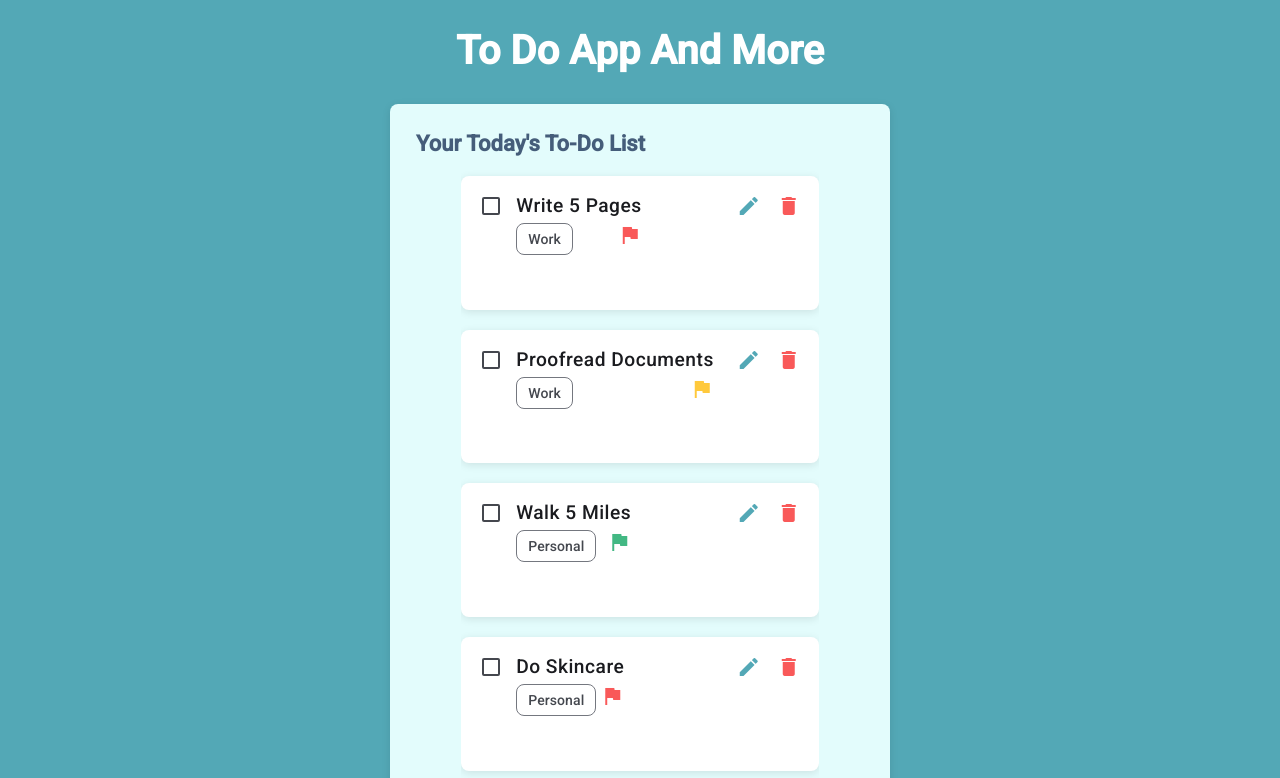
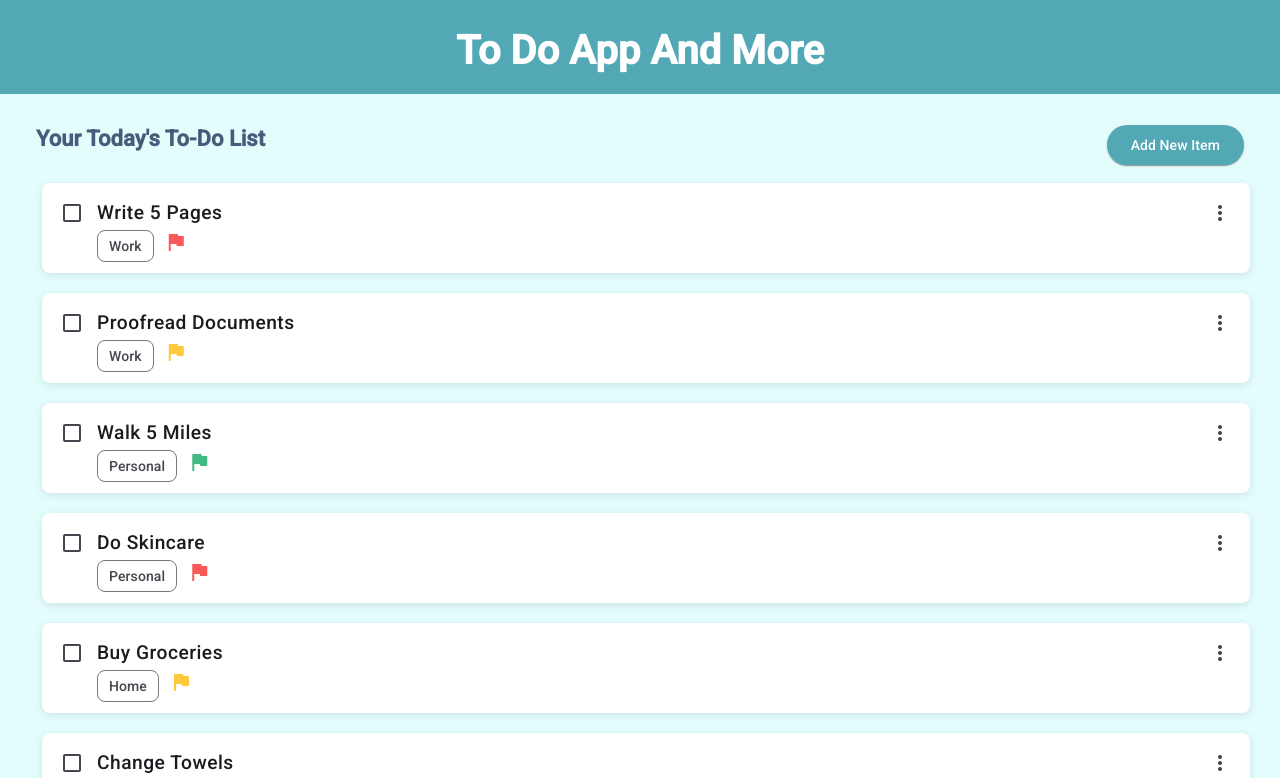
Before and after one commit to Nancy214/ToDo-App-And-More, an Angular app: page / in a window 1280 px wide. Shown: the top 778 px of the page. Built offline with nearby package versions, Linux system fonts and the light colour scheme.

Commit message:
ui change and modified edit for category and priority

```diff
--- a/src/app/add-todo-dialog/add-todo-dialog.component.html
+++ b/src/app/add-todo-dialog/add-todo-dialog.component.html
@@ -1,12 +1,12 @@
-<h2 mat-dialog-title>Add New Item</h2>
+<h2 mat-dialog-title>{{editTodo? 'Edit Item' : 'Add New Item'}}</h2>
 <mat-dialog-content style="padding-top: 5px">
   <mat-form-field appearance="outline">
     <mat-label>Title</mat-label>
-    <input matInput [(ngModel)]="newTodoTitle" placeholder="Enter title" />
+    <input matInput [(ngModel)]="title" placeholder="Enter title" />
   </mat-form-field>
   <mat-form-field appearance="outline">
     <mat-label>Category</mat-label>
-    <mat-select [(ngModel)]="newTodoCategory">
+    <mat-select [(ngModel)]="category">
       <mat-option *ngFor="let category of categories" [value]="category">{{
         category
       }}</mat-option>
@@ -14,7 +14,7 @@
   </mat-form-field>
   <mat-form-field appearance="outline">
     <mat-label>Priority</mat-label>
-    <mat-select [(ngModel)]="newTodoPriority">
+    <mat-select [(ngModel)]="priority">
       <mat-option *ngFor="let priority of prorities" [value]="priority">{{
         priority
       }}</mat-option>
--- a/src/app/add-todo-dialog/add-todo-dialog.component.ts
+++ b/src/app/add-todo-dialog/add-todo-dialog.component.ts
@@ -1,5 +1,5 @@
-import { Component } from '@angular/core';
-import { MatDialogRef } from '@angular/material/dialog';
+import { Component, Inject } from '@angular/core';
+import { MAT_DIALOG_DATA, MatDialogRef } from '@angular/material/dialog';
 import { MatDialogModule } from '@angular/material/dialog';
 import { NgModule } from '@angular/core';
 import { FormsModule, ReactiveFormsModule } from '@angular/forms';
@@ -27,33 +27,38 @@ import { CATEGORIES, PRIORITIES } from '../models/todo';
   styleUrl: './add-todo-dialog.component.scss',
 })
 export class AddTodoDialogComponent {
-  newTodoTitle: string = '';
-  newTodoCategory: string = '';
-  newTodoPriority: string = '';
+  title: string = '';
+  category: string = '';
+  priority: string = '';
 
   categories = CATEGORIES;
   prorities = PRIORITIES;
 
   constructor(
+
     public dialogRef: MatDialogRef<AddTodoDialogComponent>,
-    public snackbar: MatSnackBar
-  ) {}
+    @Inject(MAT_DIALOG_DATA) public editTodo: any
+  ) {
+    if (editTodo) {
+      this.title = editTodo.title || '';
+      this.category = editTodo.category || '';
+      this.priority = editTodo.priority || '';
+    }
+  }
 
   onCancel(): void {
     this.dialogRef.close();
   }
 
   onSave(): void {
-    if (!this.newTodoTitle.trim()) {
-      this.snackbar.open('Title cannot be empty', 'Close', {
-        duration: 3000,
-      });
+    if (!this.title.trim()) {
+
       return;
     }
     this.dialogRef.close({
-      title: this.newTodoTitle,
-      category: this.newTodoCategory,
-      priority: this.newTodoPriority,
+      title: this.title,
+      category: this.category,
+      priority: this.priority,
     });
   }
 }
--- a/src/app/todo-list/todo-list.component.html
+++ b/src/app/todo-list/todo-list.component.html
@@ -1,23 +1,32 @@
 <div class="container">
-  <mat-card class="category-card">
+  <mat-card class="outer-card">
     <mat-card-header>
       <mat-card-title>Your Today's To-Do List</mat-card-title>
+      <button
+        mat-raised-button
+        class="add-button"
+        (click)="openAddTodoDialog()"
+      >
+        Add New Item
+      </button>
     </mat-card-header>
     <mat-card-content>
       <mat-list>
         <mat-list-item *ngFor="let todo of todos" style="height: auto">
-          <mat-card [class.completed]="todo.completed">
+          <mat-card [class.completed]="todo.completed" class="inner-card">
             <!-- View Mode -->
             <mat-checkbox
               [(ngModel)]="todo.completed"
               (check)="toggleCompletion(todo)"
-              [disabled]="editingToDoId === todo.id"
             >
             </mat-checkbox>
-            <div *ngIf="editingToDoId !== todo.id" class="todo-view">
+            <div class="todo-view">
               <h6>
-                {{ todo.title }}<br /><span
-                  ><mat-chip>{{ todo.category }}</mat-chip
+                <span [class.done]="todo.completed">{{ todo.title }}</span>
+                <br /><span class="subtitle"
+                  ><mat-chip style="margin-right: 10px">{{
+                    todo.category
+                  }}</mat-chip
                   ><mat-icon
                     [ngStyle]="
                       todo.priority === 'High'
@@ -32,7 +41,26 @@
               </h6>
 
               <div class="actions">
-                <button
+                <button mat-icon-button [matMenuTriggerFor]="menu">
+                  <mat-icon>more_vert</mat-icon>
+                </button>
+                <mat-menu #menu="matMenu">
+                  <button
+                    mat-menu-item
+                    [disabled]="todo.completed === true"
+                    (click)="openEditTodoDialog(todo)"
+                  >
+                    Edit
+                  </button>
+                  <button
+                    mat-menu-item
+                    [disabled]="todo.completed === true"
+                    (click)="deleteTodo(todo.id)"
+                  >
+                    Delete
+                  </button>
+                </mat-menu>
+                <!-- <button
                   mat-icon-button
                   [disabled]="todo.completed === true"
                   (click)="startEditing(todo.id)"
@@ -45,12 +73,12 @@
                   (click)="deleteTodo(todo.id)"
                 >
                   <mat-icon style="color: #f95959">delete</mat-icon>
-                </button>
+                </button> -->
               </div>
             </div>
 
             <!-- Edit Mode -->
-            <div *ngIf="editingToDoId === todo.id" class="todo-edit">
+            <!-- <div *ngIf="editingToDoId === todo.id" class="todo-edit">
               <mat-form-field appearance="outline">
                 <mat-label>Title</mat-label>
                 <input matInput #titleInput [(ngModel)]="todo.title" />
@@ -71,17 +99,10 @@
                   Cancel
                 </button>
               </div>
-            </div>
+            </div> -->
           </mat-card>
         </mat-list-item>
       </mat-list>
-      <button
-        mat-raised-button
-        class="add-button"
-        (click)="openAddTodoDialog()"
-      >
-        Add New Item
-      </button>
     </mat-card-content>
   </mat-card>
 </div>
--- a/src/app/todo-list/todo-list.component.scss
+++ b/src/app/todo-list/todo-list.component.scss
@@ -2,23 +2,31 @@
   display: flex;
   flex-direction: column;
   align-items: center;
+  overflow-x: hidden;
 }
+mat-card-header {
+  display: flex;
+  justify-content: space-between;
+}
+
 mat-card-title {
   color: #455d7a;
   font-weight: 600;
+  padding-left: 20px;
 }
 
-.category-card {
+.outer-card {
   display: flex;
   flex-direction: column;
-  height: fit-content;
   background-color: #e3fcfc;
-  max-width: min-content;
-  min-width: 500px;
+  width: 100%;
+  border-radius: 0;
+  padding: 15px 20px 15px 0;
+  min-height: 110vh;
 }
 
-mat-card {
-  margin: 10px 0;
+.inner-card {
+  margin: 10px 10px 10px 10px;
   padding: 10px;
   background-color: #ffffff;
   border-radius: 8px;
@@ -27,22 +35,27 @@ mat-card {
   display: flex;
   flex-direction: row;
   text-wrap-mode: wrap;
+  height: 90px;
 
   &:hover {
     box-shadow: 0 4px 16px rgba(0, 0, 0, 0.15);
   }
 
   &.completed {
-    text-decoration: line-through;
+    //text-decoration: line-through;
     opacity: 0.7;
     color: #999;
   }
 }
 
+.done {
+  text-decoration: line-through;
+}
+
 mat-card-content {
   display: flex;
   flex-direction: column;
-  align-items: center;
+  width: 100%;
 }
 
 mat-checkbox {
@@ -63,11 +76,11 @@ mat-checkbox {
   font-weight: 500;
 }
 
-span {
+.subtitle {
   font-weight: 100;
   font-size: 0.9rem;
   display: flex;
-  justify-content: space-between;
+  justify-content: start;
   margin-top: 5px;
 }
 
--- a/src/app/todo-list/todo-list.component.ts
+++ b/src/app/todo-list/todo-list.component.ts
@@ -10,6 +10,7 @@ import { MatSnackBarModule } from '@angular/material/snack-bar';
 import { CommonModule } from '@angular/common';
 import { MatCheckboxModule } from '@angular/material/checkbox';
 import { MatChipsModule } from '@angular/material/chips';
+import { MatMenuModule } from '@angular/material/menu';
 
 import { CATEGORIES, PRIORITIES, Todo } from '../models/todo';
 import { MatSnackBar } from '@angular/material/snack-bar';
@@ -30,6 +31,7 @@ import { AddTodoDialogComponent } from '../add-todo-dialog/add-todo-dialog.compo
     MatSnackBarModule,
     MatCheckboxModule,
     MatChipsModule,
+    MatMenuModule,
   ],
   templateUrl: './todo-list.component.html',
   styleUrl: './todo-list.component.scss',
@@ -87,35 +89,35 @@ export class TodoListComponent {
 
   constructor(public snackbar: MatSnackBar, private dialog: MatDialog) {}
 
-  startEditing(todoId: number): void {
-    this.editingToDoId = todoId;
-  }
+  // startEditing(todoId: number): void {
+  //   this.editingToDoId = todoId;
+  // }
 
-  cancelEdit(): void {
-    this.editingToDoId = false;
-  }
+  // cancelEdit(): void {
+  //   this.editingToDoId = false;
+  // }
 
   toggleCompletion(todo: Todo): void {
     todo.completed = !todo.completed;
   }
 
-  saveEdit(todoId: number, updatedTitle: string): void {
-    const todo = this.todos.find((t) => t.id === todoId);
-    if (!todo) return;
+  // saveEdit(todoId: number, updatedTitle: string): void {
+  //   const todo = this.todos.find((t) => t.id === todoId);
+  //   if (!todo) return;
 
-    if (!updatedTitle.trim()) {
-      this.snackbar.open('Title cannot be empty.', 'Close', {
-        duration: 3000,
-      });
-      return;
-    }
+  //   if (!updatedTitle.trim()) {
+  //     this.snackbar.open('Title cannot be empty.', 'Close', {
+  //       duration: 3000,
+  //     });
+  //     return;
+  //   }
 
-    todo.title = updatedTitle;
-    this.editingToDoId = false;
-    this.snackbar.open('To Do item updated successfully', 'Close', {
-      duration: 3000,
-    });
-  }
+  //   todo.title = updatedTitle;
+  //   this.editingToDoId = false;
+  //   this.snackbar.open('To Do item updated successfully', 'Close', {
+  //     duration: 3000,
+  //   });
+  // }
 
   deleteTodo(todoId: number): void {
     this.todos = this.todos.filter((todo) => todo.id !== todoId);
@@ -143,4 +145,18 @@ export class TodoListComponent {
       }
     });
   }
+
+  openEditTodoDialog(todo: any): void {
+    const dialogRef = this.dialog.open(AddTodoDialogComponent, {
+      data: todo,
+      width: '400px',
+    });
+    dialogRef.afterClosed().subscribe((result) => {
+      if (result) {
+        todo.title = result.title;
+        todo.category = result.category;
+        todo.priority = result.priority;
+      }
+    });
+  }
 }
```
